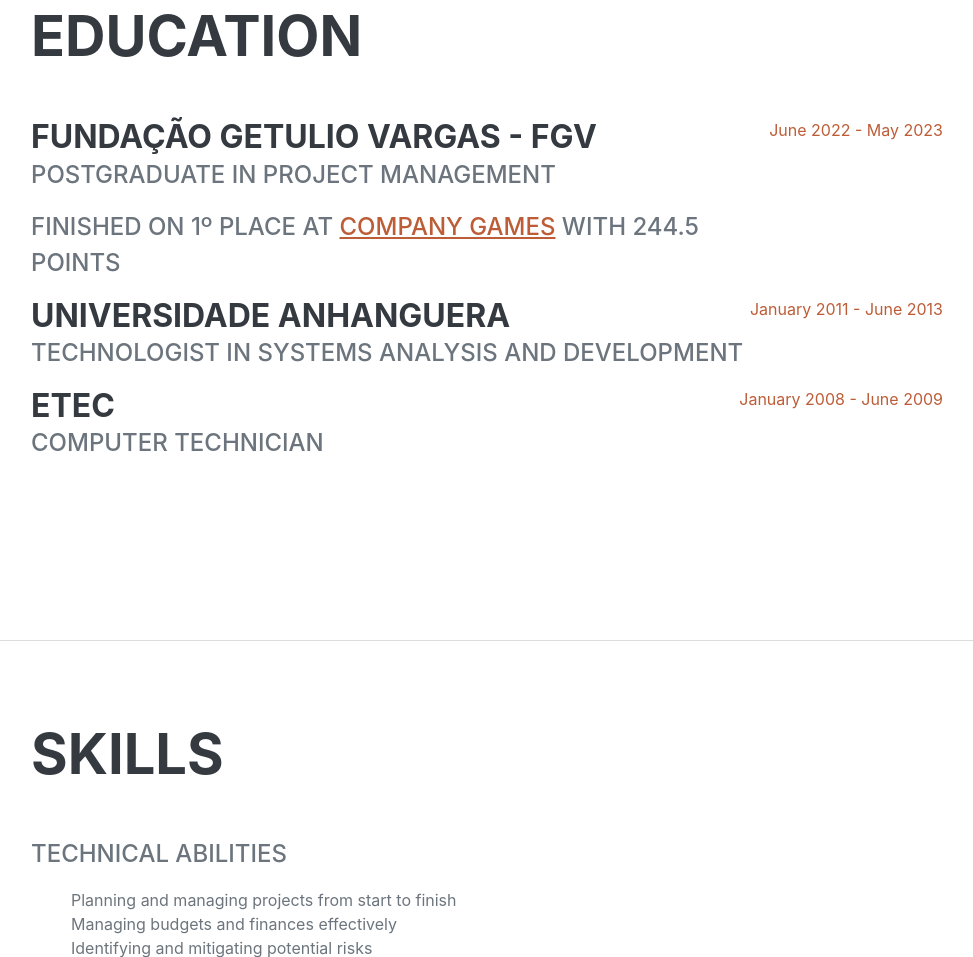
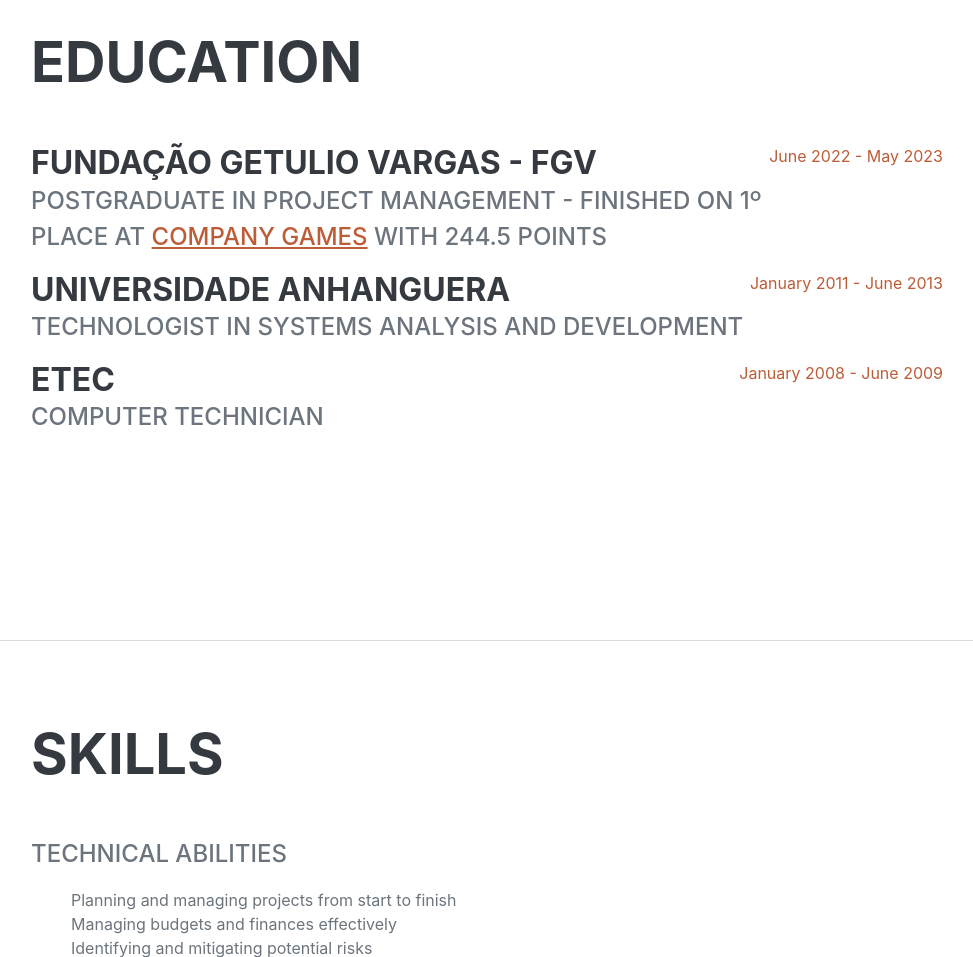
Before and after one commit to madsonrick/madsonrick.github.io, a plain HTML site: page index.html in a window 1280 px wide. Shown: the part 2269-3226 px from the top of the page, without its empty margins (289-1262 px from the left). Drawn offline with nearby package versions, Linux system fonts and the light colour scheme; a web font is replaced by a local one.

Commit message:
Update index.html

```diff
--- a/index.html
+++ b/index.html
@@ -108,8 +108,7 @@
                     <div class="d-flex flex-column flex-md-row justify-content-between">
                         <div class="flex-grow-1">
                             <h3 class="mb-0">Fundação Getulio Vargas - FGV</h3>
-                            <div class="subheading mb-3">Postgraduate in Project Management</div>
-                            <div class="subheading mb-3">Finished on 1º Place at <a href="https://www.youtube.com/watch?v=FRU-5v1Mhyc">Company Games</a> with 244.5 points</div>
+                            <div class="subheading mb-3">Postgraduate in Project Management - Finished on 1º Place at <a href="https://www.youtube.com/watch?v=FRU-5v1Mhyc">Company Games</a> with 244.5 points</div>
                             <p> </p>
                         </div>
                         <div class="flex-shrink-0"><span class="text-primary">June 2022 - May 2023</span></div>
```
